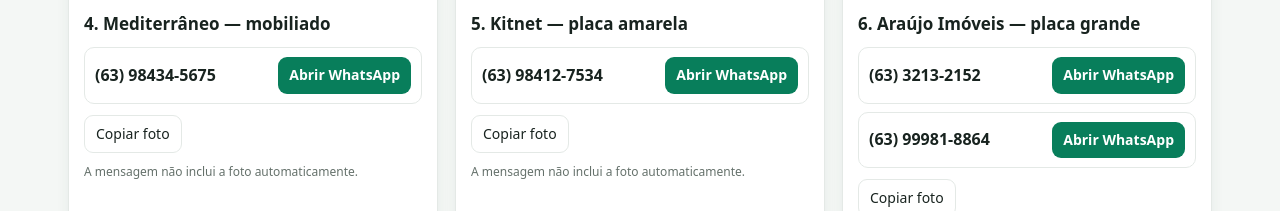
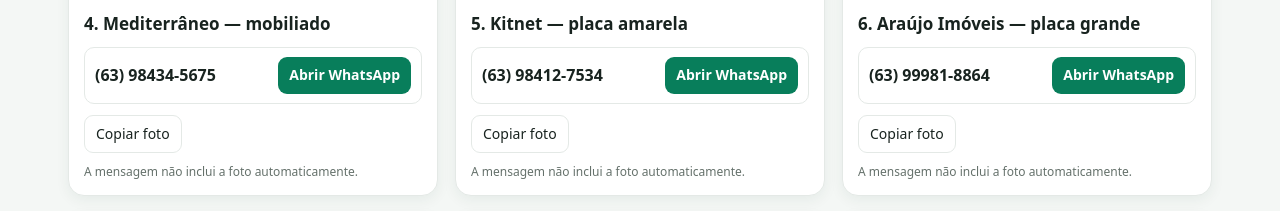
Before and after one commit to micaellkeys/alugueis, a plain HTML site: page index.html in a window 1280 px wide. Shown: the part 1132-1343 px from the top of the page. Drawn offline with Linux system fonts and the light colour scheme; grey boxes are pictures that could not be loaded.

Commit message:
Remove landline from WhatsApp contacts

```diff
--- a/index.html
+++ b/index.html
@@ -10,7 +10,7 @@ const listings=[
  {title:'Aluga — placa na parede',id:'libfile_22bdc8cdddec8191ac9a141118c6b68a',nums:[['(63) 99133-5340','5563991335340']]},
  {title:'Mediterrâneo — mobiliado',id:'libfile_8f4c244d7b048191b3e18fae70cdf5bc',nums:[['(63) 98434-5675','5563984345675']]},
  {title:'Kitnet — placa amarela',id:'libfile_2fc750e2e83c81919999ff630e1cd45b',nums:[['(63) 98412-7534','5563984127534']]},
- {title:'Araújo Imóveis — placa grande',id:'libfile_fcfc8e357a388191ac1abf0f7ab36917',nums:[['(63) 3213-2152','556332132152'],['(63) 99981-8864','5563999818864']]},
+ {title:'Araújo Imóveis — placa grande',id:'libfile_fcfc8e357a388191ac1abf0f7ab36917',nums:[['(63) 99981-8864','5563999818864']]},
  {title:'Casa 3/4 — placa verde',id:'libfile_8f5dd9269c508191bc1e0a08edd22b91',nums:[['(63) 99234-9516','5563992349516'],['(61) 99210-2779','5561992102779']]},
  {title:'Aluga-se — placa branca',id:'libfile_1f10d02a5b3881918f79d8e59b3c9507',nums:[['(63) 99216-2436','5563992162436'],['(63) 98423-1339','5563984231339']]},
  {title:'Alugo residência — placa desbotada',id:'libfile_a248109885ac81918ff591d9e6fd2575',nums:[['(63) 99103-6808','5563991036808'],['(63) 99118-4830','5563991184830']]},
```
